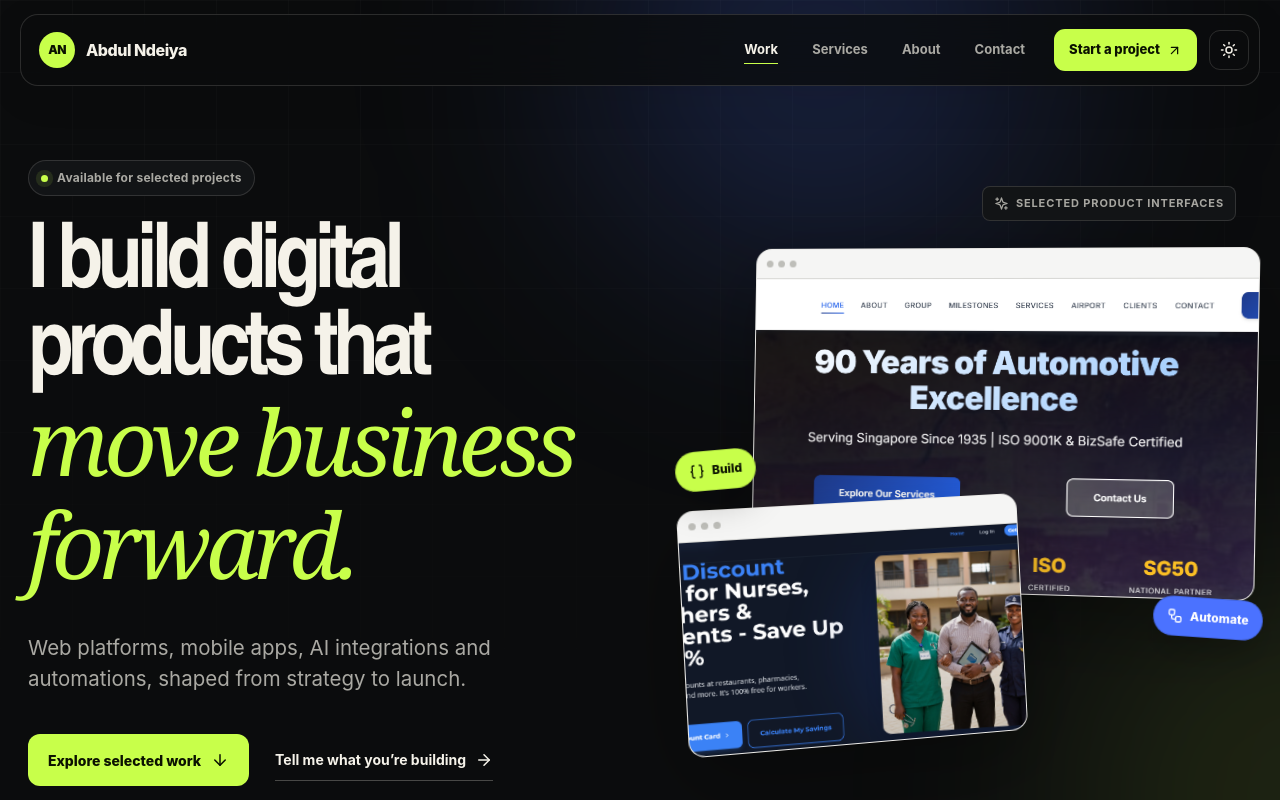
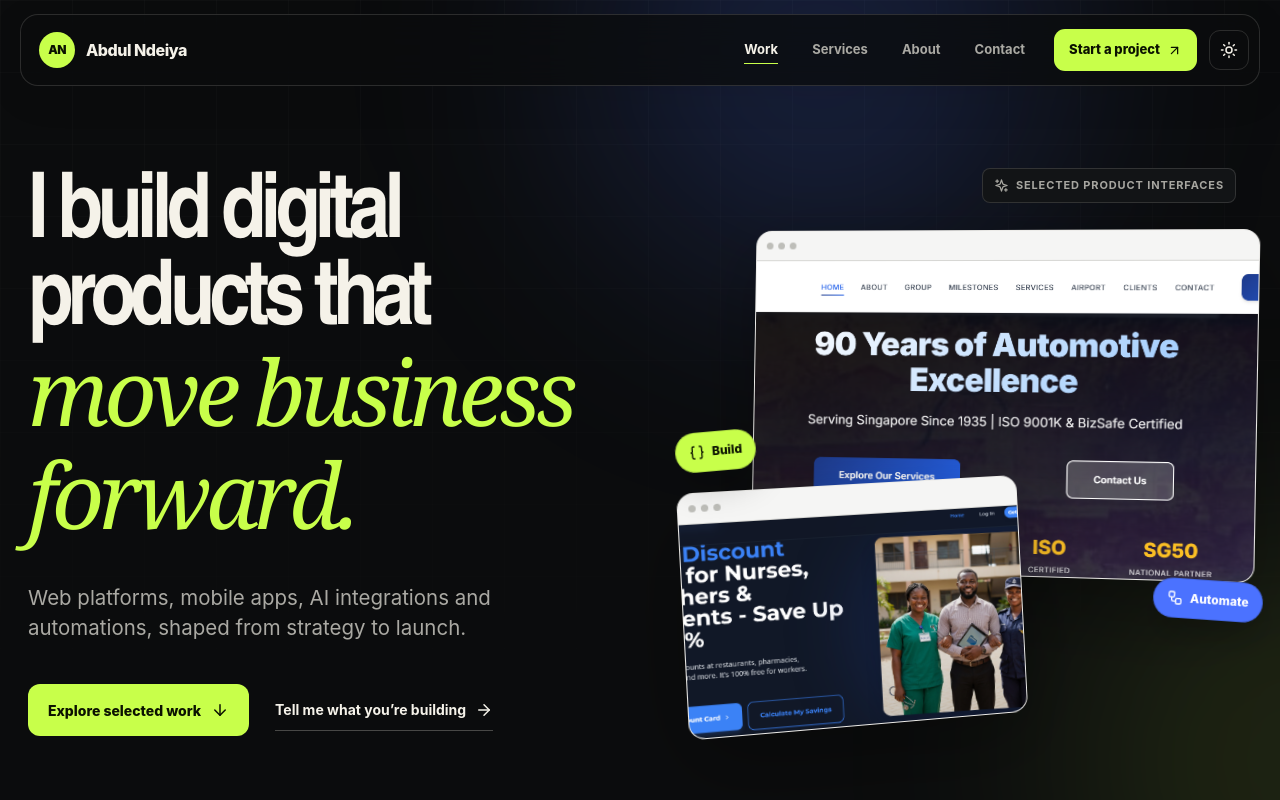
Before and after one commit to ndeiya/portfolio, a React (Vite) app: page / in a window 1280 px wide. Shown: the top 800 px of the page. Built offline with nearby package versions, Linux system fonts and the light colour scheme.

Commit message:
Remove hero availability badge

```diff
--- a/src/App.css
+++ b/src/App.css
@@ -286,34 +286,6 @@ button {
   z-index: 2;
 }
 
-.availability-pill {
-  display: inline-flex;
-  align-items: center;
-  gap: 9px;
-  margin-bottom: 28px;
-  padding: 8px 12px;
-  color: var(--ink-soft);
-  background: var(--surface-raised);
-  border: 1px solid var(--line);
-  border-radius: 999px;
-  font-size: 12px;
-  font-weight: 680;
-  letter-spacing: 0.02em;
-}
-
-.pulse-dot {
-  width: 7px;
-  height: 7px;
-  background: var(--lime);
-  border-radius: 50%;
-  box-shadow: 0 0 0 5px rgba(200, 255, 74, 0.11);
-  animation: pulse 2.4s infinite;
-}
-
-@keyframes pulse {
-  50% { box-shadow: 0 0 0 8px rgba(200, 255, 74, 0); }
-}
-
 .hero h1,
 .section-heading h2,
 .about-intro h2,
--- a/src/App.jsx
+++ b/src/App.jsx
@@ -271,9 +271,6 @@ function App() {
           <div className="hero-orb hero-orb-two" aria-hidden="true" />
 
           <div className="hero-copy" data-reveal>
-            <div className="availability-pill">
-              <span className="pulse-dot" /> Available for selected projects
-            </div>
             <h1>
               I build digital products that <em>move business forward.</em>
             </h1>
```
